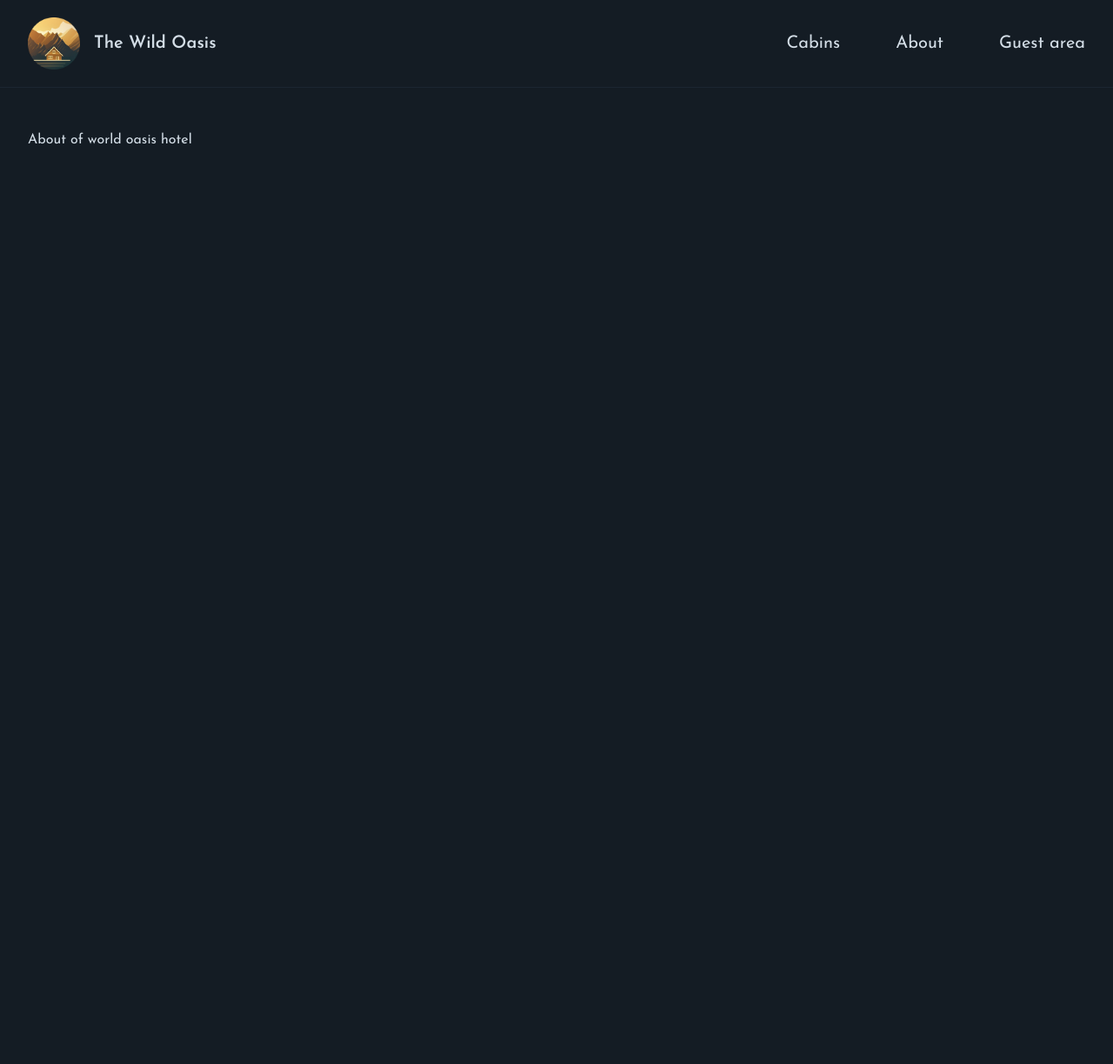
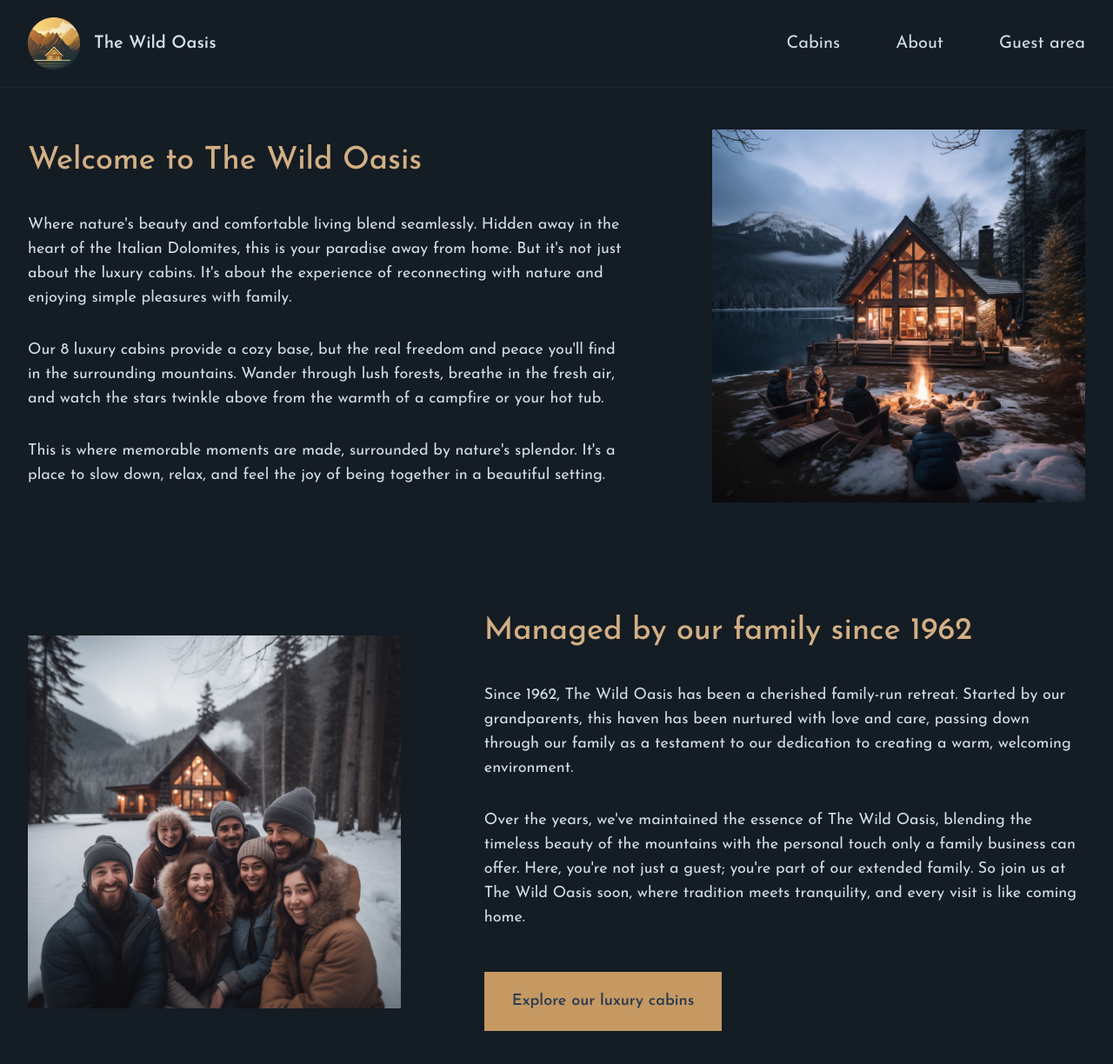
Before and after one commit to pimanzi/wild-oasis-webapp, a Next.js app: page /about in a window 1280 px wide. Shown: the top 1224 px of the page at 87% size. Before the commit the page ends 800 px from the top, so only its background shows below. Built offline with nearby package versions, Linux system fonts and the light colour scheme.

Commit message:
cabins page and about page

```diff
--- a/app/about/page.jsx
+++ b/app/about/page.jsx
@@ -1,6 +1,87 @@
+import Image from 'next/image';
+import image1 from '@/public/about-1.jpg';
 export const metadata = {
   title: 'About',
 };
 export default function Page() {
-  return <h1>About of world oasis hotel</h1>;
+  return (
+    <div className="grid grid-cols-5 gap-x-24 gap-y-32 text-lg items-center">
+      <div className="col-span-3">
+        <h1 className="text-4xl mb-10 text-accent-400 font-medium">
+          Welcome to The Wild Oasis
+        </h1>
+
+        <div className="space-y-8">
+          <p>
+            Where nature&apos;s beauty and comfortable living blend seamlessly.
+            Hidden away in the heart of the Italian Dolomites, this is your
+            paradise away from home. But it&apos;s not just about the luxury
+            cabins. It&apos;s about the experience of reconnecting with nature
+            and enjoying simple pleasures with family.
+          </p>
+          <p>
+            Our 8 luxury cabins provide a cozy base, but the real freedom and
+            peace you&apos;ll find in the surrounding mountains. Wander through
+            lush forests, breathe in the fresh air, and watch the stars twinkle
+            above from the warmth of a campfire or your hot tub.
+          </p>
+          <p>
+            This is where memorable moments are made, surrounded by
+            nature&apos;s splendor. It&apos;s a place to slow down, relax, and
+            feel the joy of being together in a beautiful setting.
+          </p>
+        </div>
+      </div>
+
+      <div className="col-span-2">
+        <Image
+          src={image1}
+          placeholder="blur"
+          quality={90}
+          alt="Family sitting around a fire pit in front of cabin"
+        />
+      </div>
+
+      <div className=" relative aspect-square col-span-2">
+        <Image
+          fill
+          className="object-cover"
+          src="/about-2.jpg"
+          alt="Family that manages The Wild Oasis"
+        />
+      </div>
+
+      <div className="col-span-3">
+        <h1 className="text-4xl mb-10 text-accent-400 font-medium">
+          Managed by our family since 1962
+        </h1>
+
+        <div className="space-y-8">
+          <p>
+            Since 1962, The Wild Oasis has been a cherished family-run retreat.
+            Started by our grandparents, this haven has been nurtured with love
+            and care, passing down through our family as a testament to our
+            dedication to creating a warm, welcoming environment.
+          </p>
+          <p>
+            Over the years, we&apos;ve maintained the essence of The Wild Oasis,
+            blending the timeless beauty of the mountains with the personal
+            touch only a family business can offer. Here, you&apos;re not just a
+            guest; you&apos;re part of our extended family. So join us at The
+            Wild Oasis soon, where tradition meets tranquility, and every visit
+            is like coming home.
+          </p>
+
+          <div>
+            <a
+              href="/cabins"
+              className="inline-block mt-4 bg-accent-500 px-8 py-5 text-primary-800 text-lg font-semibold hover:bg-accent-600 transition-all"
+            >
+              Explore our luxury cabins
+            </a>
+          </div>
+        </div>
+      </div>
+    </div>
+  );
 }
--- a/app/cabins/page.jsx
+++ b/app/cabins/page.jsx
@@ -1,6 +1,33 @@
+import CabinCard from '@/app/_components/CabinCard';
+
 export const metadata = {
   title: 'Cabins',
 };
-export default async function Page() {
-  return <h1>Cabins of world oasis hotel</h1>;
+export default function Page() {
+  // CHANGE
+  const cabins = [];
+
+  return (
+    <div>
+      <h1 className="text-4xl mb-5 text-accent-400 font-medium">
+        Our Luxury Cabins
+      </h1>
+      <p className="text-primary-200 text-lg mb-10">
+        Cozy yet luxurious cabins, located right in the heart of the Italian
+        Dolomites. Imagine waking up to beautiful mountain views, spending your
+        days exploring the dark forests around, or just relaxing in your private
+        hot tub under the stars. Enjoy nature&apos;s beauty in your own little
+        home away from home. The perfect spot for a peaceful, calm vacation.
+        Welcome to paradise.
+      </p>
+
+      {cabins.length > 0 && (
+        <div className="grid sm:grid-cols-1 md:grid-cols-2 gap-8 lg:gap-12 xl:gap-14">
+          {cabins.map((cabin) => (
+            <CabinCard cabin={cabin} key={cabin.id} />
+          ))}
+        </div>
+      )}
+    </div>
+  );
 }
```
Also changed, not shown: starter/pages/about-page.js (+15 -15 lines), starter/pages/cabins-page.js (+4 -4 lines), app/_components/CabinCard.js (renamed from starter/components/CabinCard.js).
